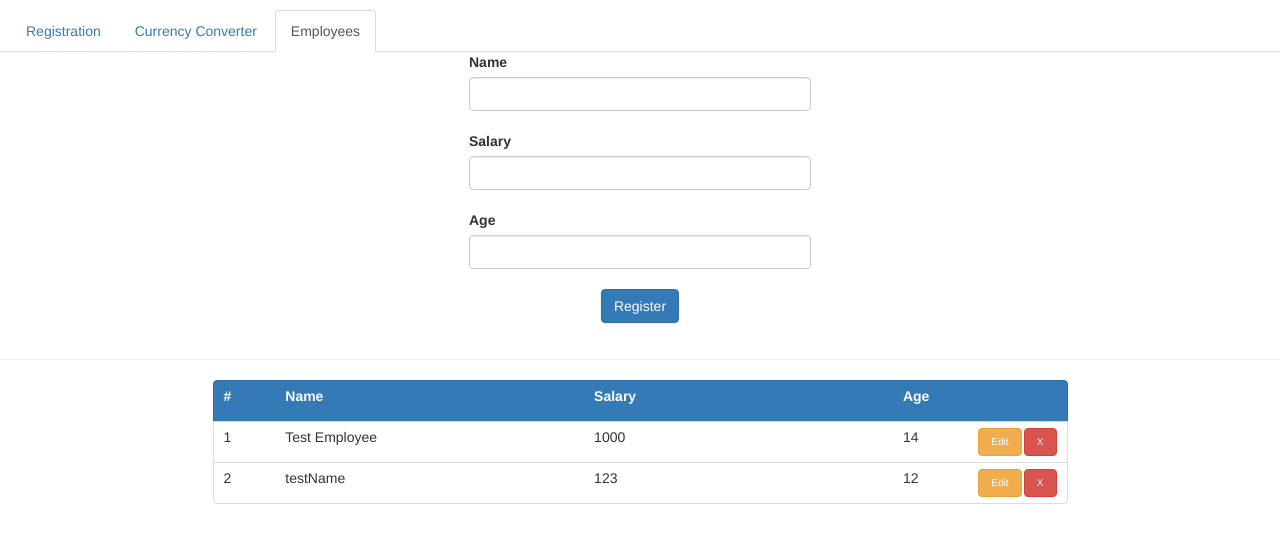
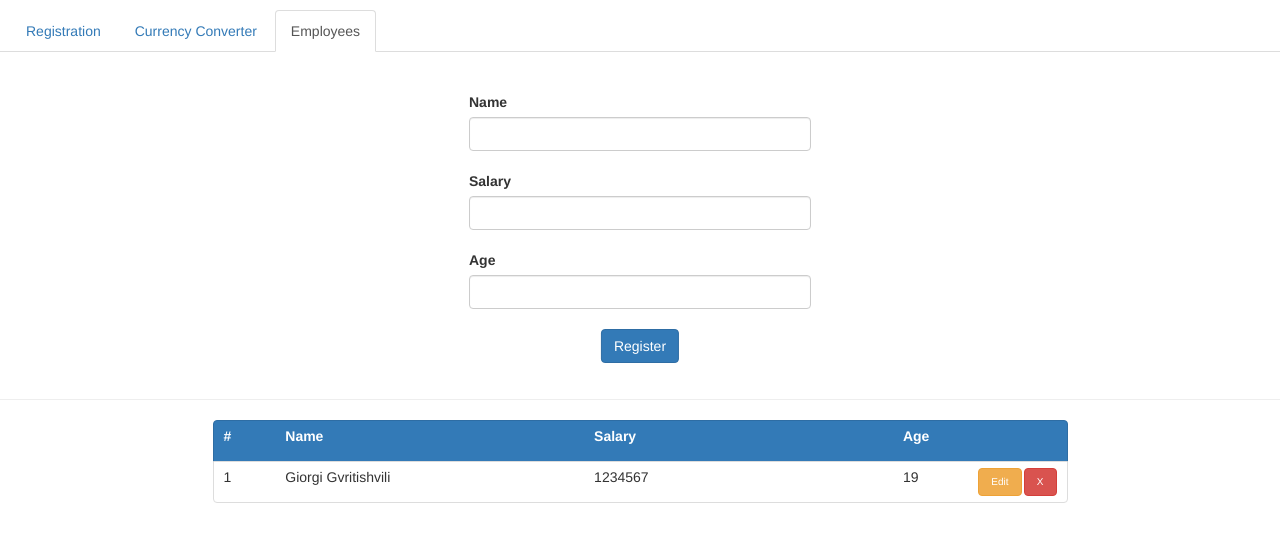
Before and after one commit to gvrito/angular-project, an Angular app: page /employees in a window 1280 px wide. Shown: the top 542 px of the page. Built offline with nearby package versions, Linux system fonts and the light colour scheme; data requests are answered from the project's data file.

Commit message:
feat(3.HttpClient) added error messages

```diff
--- a/src/app/employees/db.json
+++ b/src/app/employees/db.json
@@ -1,16 +1,10 @@
 {
   "employees": [
     {
-      "name": "Test Employee",
-      "salary": 1000,
-      "age": 14,
+      "name": "Giorgi Gvritishvili",
+      "salary": 1234567,
+      "age": 19,
       "id": 1
-    },
-    {
-      "name": "testName",
-      "salary": 123,
-      "age": 12,
-      "id": 2
     }
   ]
 }
--- a/src/app/employees/employee-register/employee-register.component.css
+++ b/src/app/employees/employee-register/employee-register.component.css
@@ -1,3 +1,6 @@
+.container {
+  padding-top: 40px;
+}
 form {
   padding-bottom: 50px;
 }
--- a/src/app/employees/employee-register/employee-register.component.html
+++ b/src/app/employees/employee-register/employee-register.component.html
@@ -6,16 +6,22 @@
 
         <input type="text" name="name" class="form-control"
           formControlName="name"><br>
+        <div class="alert alert-danger"
+          *ngIf="getName.errors && getName.touched">ეს ველი აუცილებელია</div>
 
         <label for="salary">Salary</label>
 
         <input type="number" name="salary" class="form-control"
           formControlName="salary"><br>
+          <div class="alert alert-danger"
+            *ngIf="getSalary.errors && getSalary.touched">ეს ველი აუცილებელია</div>
 
         <label for="age">Age</label>
 
         <input type="number" name="age" class="form-control"
           formControlName="age"><br>
+          <div class="alert alert-danger"
+            *ngIf="getAge.errors && getAge.touched">ეს ველი აუცილებელია</div>
 
         <button class="btn btn-primary" (click)="onSubmit()">{{ buttonText }}</button>
       </form>
--- a/src/app/employees/employee-register/employee-register.component.ts
+++ b/src/app/employees/employee-register/employee-register.component.ts
@@ -29,10 +29,22 @@ export class EmployeeRegisterComponent implements OnInit {
       this.editMode = true;
       this.buttonText = 'Finish Editing';
       this.editingEmployeeId = value.id;
-      this.form.get('name').setValue(value.name);
-      this.form.get('salary').setValue(value.salary);
-      this.form.get('age').setValue(value.age);
+      this.getName.setValue(value.name);
+      this.getSalary.setValue(value.salary);
+      this.getAge.setValue(value.age);
     })
+  }
+
+  get getName(){
+    return this.form.get('name');
+  }
+
+  get getSalary(){
+    return this.form.get('salary');
+  }
+
+  get getAge(){
+    return this.form.get('age');
   }
 
   onSubmit(){
```
